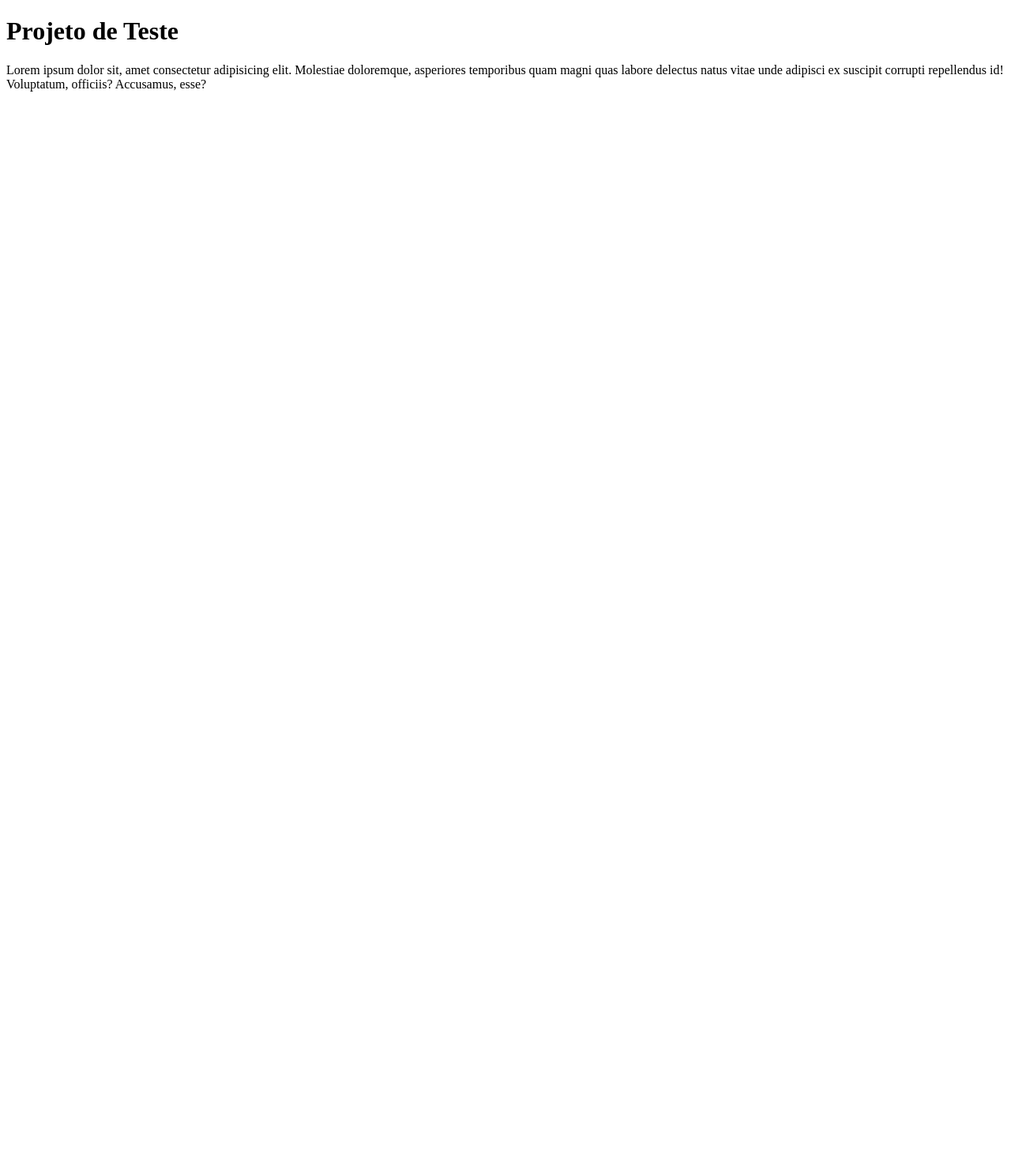
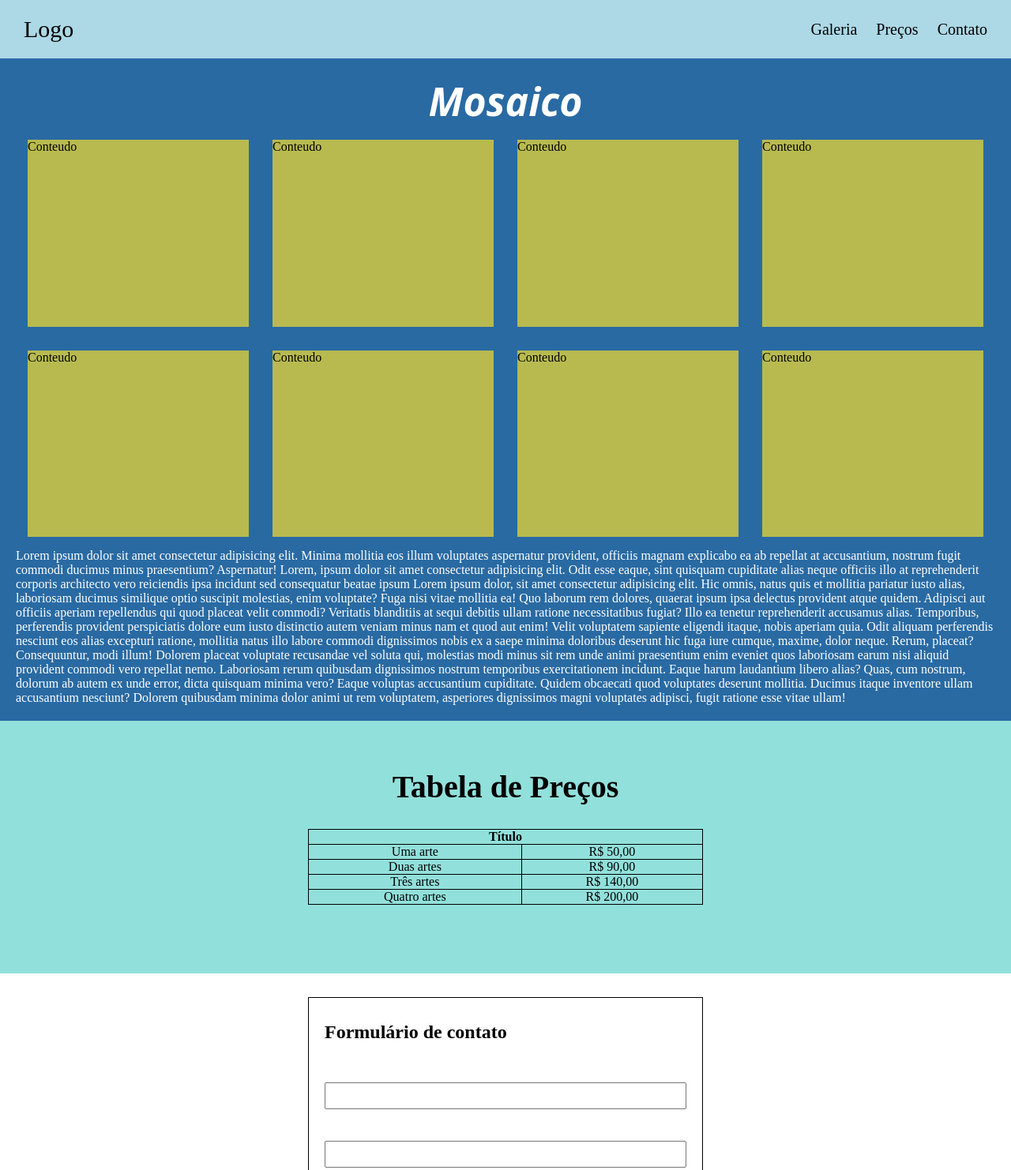
Before and after one commit to ViniciusFSant/projeto-teste, a plain HTML site: page index.html in a window 1280 px wide. Shown: the top 1482 px of the page at 79% size. Before the commit the page ends 800 px from the top, so only its background shows below. Drawn offline with Linux system fonts and the light colour scheme.

Commit message:
Adicionando conteúdo do curso

```diff
--- /dev/null
+++ b/assets/css/styles.css
@@ -0,0 +1,165 @@
+* {
+    margin: 0;
+    padding: 0;
+    box-sizing: border-box;
+}
+html {
+    scroll-behavior: smooth;
+}
+nav {
+    position: sticky;
+    top: 0;
+    padding: 20px;
+    display: flex;
+    background-color: lightblue;
+
+}
+.navbar {
+    width: 100%;
+    display: flex;
+    justify-content: space-between;
+    align-items: center;
+}
+nav a{
+    text-decoration: none;
+    font-size: 20px;
+    padding: 0 10px;
+    color: inherit;
+}
+nav .logo a{
+    font-size: 30px;
+}
+.grid .col {
+    float: left; /* left */
+    width: 33.33vw;
+    height: 33.33vh;
+    box-sizing: border-box;
+    padding: 15px;
+}
+.grid {
+    padding: 20px;
+    height: 100vh;
+    height: 100%;
+    background-color: #296aa3;
+}
+.grid p {
+    clear: both;
+    color: white;
+}
+.grid::after {
+    content: '';
+    display: block;
+    clear: both;
+}
+.grid .col-content {
+    width: 100%;
+    height: 100%;
+    background-color: #b8ba50;
+}
+.grid h1 {
+    font-size: 50px;
+    text-align: center;
+    font-family: system-ui, -apple-system, BlinkMacSystemFont, 'Segoe UI', Roboto, Oxygen, Ubuntu, Cantarell, 'Open Sans', 'Helvetica Neue', sans-serif;
+    font-style: italic;
+    color: white;
+}
+section.precos {
+    display: flex;
+    flex-direction: column;
+    align-items: center;
+    padding: 30px 0;
+    height: 40vh;
+    background-color: #92e0db;
+}
+section.precos h1 {
+    padding: 30px 0;
+    font-size: 40px;
+    text-align: center;
+}
+.precos table {
+    width: 100%;
+    max-width: 500px;
+    border-collapse: collapse;
+    text-align: center;
+}
+.precos table td, table tr {
+    border: 1px solid black;
+}
+.contato {
+    height: 50vh;
+    height: 100%;
+    display: flex;
+    align-items: center;
+    justify-content: center;
+    padding: 30px 0;
+}
+form {
+    padding: 20px;
+    width: 500px;
+    border: 1px solid black;
+}
+form h2 {
+    padding: 10px 0 30px 0;
+}
+form input {
+    width: 100%;
+    padding: 0 0 15px 0;
+}
+form p {
+    padding: 20px 0;
+}
+form input[type="submit"] {
+    background-color: lightblue;
+    border: 0;
+    font-size: 18px;
+    text-align: center;
+    padding: 10px 0;
+    color: white;
+}
+footer {
+    display: flex;
+    text-align: center;
+    flex-direction: column;
+    padding: 10px 10px;
+    background-color: #1eb3a9;
+}
+
+
+
+
+
+@media (max-width: 568px) {
+    .grid .col {
+        width: 100%;
+    }
+    div.menu {
+        visibility: hidden;
+    }
+    .precos table {
+        width: 300px;
+        max-width: 100%;
+        overflow: auto;
+    }
+    form {
+        width: 320px;
+    }
+
+}
+
+@media all and (min-width: 569px) and (max-width: 768px){
+    .grid .col {
+        width: 50%;
+    }
+}
+
+@media all and (min-width: 769px) and (max-width: 1200px){
+    .grid .col {
+        width: 50%;
+    }
+}
+
+@media all and (min-width: 1200px){
+    .grid .col {
+        width: 25%;
+    }
+}
--- a/index.html
+++ b/index.html
@@ -1,12 +1,104 @@
 <!DOCTYPE html>
-<html lang="pt-BR">
+<html lang="pr-BR">
 <head>
     <meta charset="UTF-8">
     <meta name="viewport" content="width=device-width, initial-scale=1.0">
-    <title>Projeto de Teste</title>
+    <title>Document</title>
+    <link rel="stylesheet" href="./assets/css/styles.css">
 </head>
 <body>
-    <h1>Projeto de Teste</h1>
-    <p>Lorem ipsum dolor sit, amet consectetur adipisicing elit. Molestiae doloremque, asperiores temporibus quam magni quas labore delectus natus vitae unde adipisci ex suscipit corrupti repellendus id! Voluptatum, officiis? Accusamus, esse?</p>
+    <nav>
+        <div class="navbar">
+            <div class="logo" id="home">
+                <a href="#home">Logo</a>
+            </div>
+            <div class="menu">
+                <a href="#galeria">Galeria</a>
+                <a href="#precos">Preços</a>
+                <a href="#contato">Contato</a>
+            </div>
+        </div>
+    </nav>
+
+    <section class="grid" id="galeria">
+
+        <h1>Mosaico</h1>
+
+        <div class="col">
+            <div class="col-content">Conteudo</div>
+        </div>
+        <div class="col">
+            <div class="col-content">Conteudo</div>
+        </div>
+        <div class="col">
+            <div class="col-content">Conteudo</div>
+        </div>
+        <div class="col">
+            <div class="col-content">Conteudo</div>
+        </div>
+        <div class="col">
+            <div class="col-content">Conteudo</div>
+        </div>
+        <div class="col">
+            <div class="col-content">Conteudo</div>
+        </div>
+        <div class="col">
+            <div class="col-content">Conteudo</div>
+        </div>
+        <div class="col">
+            <div class="col-content">Conteudo</div>
+        </div>
+
+        <p>Lorem ipsum dolor sit amet consectetur adipisicing elit. Minima mollitia eos illum voluptates aspernatur provident, officiis magnam explicabo ea ab repellat at accusantium, nostrum fugit commodi ducimus minus praesentium? Aspernatur! Lorem, ipsum dolor sit amet consectetur adipisicing elit. Odit esse eaque, sint quisquam cupiditate alias neque officiis illo at reprehenderit corporis architecto vero reiciendis ipsa incidunt sed consequatur beatae ipsum Lorem ipsum dolor, sit amet consectetur adipisicing elit. Hic omnis, natus quis et mollitia pariatur iusto alias, laboriosam ducimus similique optio suscipit molestias, enim voluptate? Fuga nisi vitae mollitia ea!
+        Quo laborum rem dolores, quaerat ipsum ipsa delectus provident atque quidem. Adipisci aut officiis aperiam repellendus qui quod placeat velit commodi? Veritatis blanditiis at sequi debitis ullam ratione necessitatibus fugiat?
+        Illo ea tenetur reprehenderit accusamus alias. Temporibus, perferendis provident perspiciatis dolore eum iusto distinctio autem veniam minus nam et quod aut enim! Velit voluptatem sapiente eligendi itaque, nobis aperiam quia.
+        Odit aliquam perferendis nesciunt eos alias excepturi ratione, mollitia natus illo labore commodi dignissimos nobis ex a saepe minima doloribus deserunt hic fuga iure cumque, maxime, dolor neque. Rerum, placeat?
+        Consequuntur, modi illum! Dolorem placeat voluptate recusandae vel soluta qui, molestias modi minus sit rem unde animi praesentium enim eveniet quos laboriosam earum nisi aliquid provident commodi vero repellat nemo.
+        Laboriosam rerum quibusdam dignissimos nostrum temporibus exercitationem incidunt. Eaque harum laudantium libero alias? Quas, cum nostrum, dolorum ab autem ex unde error, dicta quisquam minima vero? Eaque voluptas accusantium cupiditate.
+        Quidem obcaecati quod voluptates deserunt mollitia. Ducimus itaque inventore ullam accusantium nesciunt? Dolorem quibusdam minima dolor animi ut rem voluptatem, asperiores dignissimos magni voluptates adipisci, fugit ratione esse vitae ullam!
+    </section>
+
+    <section class="precos" id="precos">
+
+        <h1>Tabela de Preços</h1>
+
+        <table>
+            <thead>
+                <th colspan="2">Título</th>
+            </thead>
+            <tbody>
+                <tr>
+                    <td>Uma arte</td>
+                    <td>R$ 50,00</td>
+                </tr>
+                <tr>
+                    <td>Duas artes</td>
+                    <td>R$ 90,00</td>
+                </tr>
+                <tr>
+                    <td>Três artes</td>
+                    <td>R$ 140,00</td>
+                </tr>
+                <tr>
+                    <td>Quatro artes</td>
+                    <td>R$ 200,00</td>
+                </tr>
+            </tbody>
+        </table>
+    </section> <!-- precos -->
+
+    <section class="contato" id="contato">
+        <form action="#">
+                <h2>Formulário de contato</h2>
+                <p><input type="text"></p>
+                <p><input type="text"></p>
+                <p><input type="submit" value="Enviar"></p>
+        </form>
+    </section> <!--contato-->
+
+    <footer>
+        <h2>Um texto decorativo</h2>
+        <p>Finalizado por fulano</p>
+    </footer>
 </body>
 </html>
```
